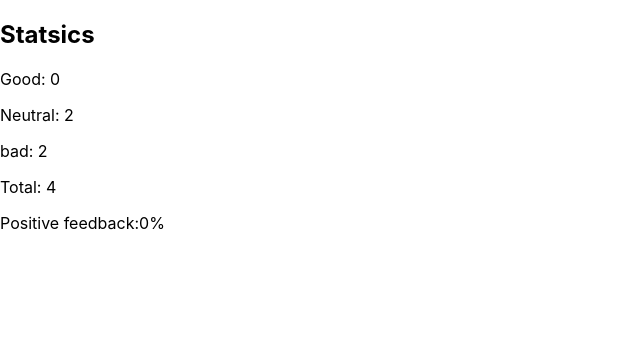
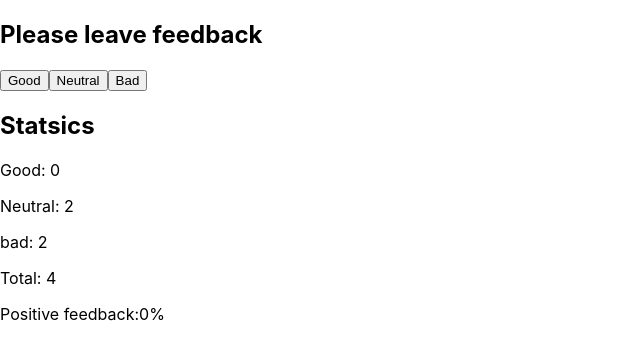
Before and after one commit to TetianaKokoilo/goit-react-hw-02-feedback, a React (Create React App) app: page / in a window 1280 px wide. Shown: the top 360 px of the page, without its empty margins (0-640 px from the left). Built offline with nearby package versions, Linux system fonts and the light colour scheme.

Commit message:
feedback component

```diff
--- a/src/components/App.jsx
+++ b/src/components/App.jsx
@@ -1,4 +1,5 @@
 import { Component } from 'react';
+import { FeedbackOptions } from './FeedbackOptions/FeedbackOptions';
 import { Section } from './Section/Section';
 import { Statistics } from './Statistics/Statistics';
 
@@ -21,17 +22,17 @@ export class App extends Component {
     return Math.round((this.state.good / this.countTotalFeedback()) * 100);
   };
 
+  onLeaveFeedback = () => {
+    this.setState()
+  };
+
   render() {
     return (
       <div>
-        <Section>
+        <Section title="Please leave feedback">
+          <FeedbackOptions options={this.props} onFeedback={this.onLeaveFeedback} />
+        </Section>
 
-        </Section>
-        {/* <h2>Please leave feedback</h2>
-        <button type="button">Good</button>
-        <button type="button">Neutral</button>
-        <button type="button">Bad</button>
-        <h2>Statistics</h2> */}
         <Section title="Statsics">
           <Statistics
             points={this.state}
--- /dev/null
+++ b/src/components/FeedbackOptions/FeedbackOptions.jsx
@@ -0,0 +1,9 @@
+export const FeedbackOptions = ({ options: {good, neutral, bad}, onFeedback }) => {
+  return (
+    <div>
+          <button type="button" onLeaveFeedback={() => onFeedback()}>Good{good}</button>
+          <button type="button">Neutral{neutral}</button>
+          <button type="button">Bad{bad}</button>
+    </div>
+  );
+};
--- /dev/null
+++ b/src/components/FeedbackOptions/index.js
@@ -0,0 +1 @@
+export { default } from './FeedbackOptions';
```
